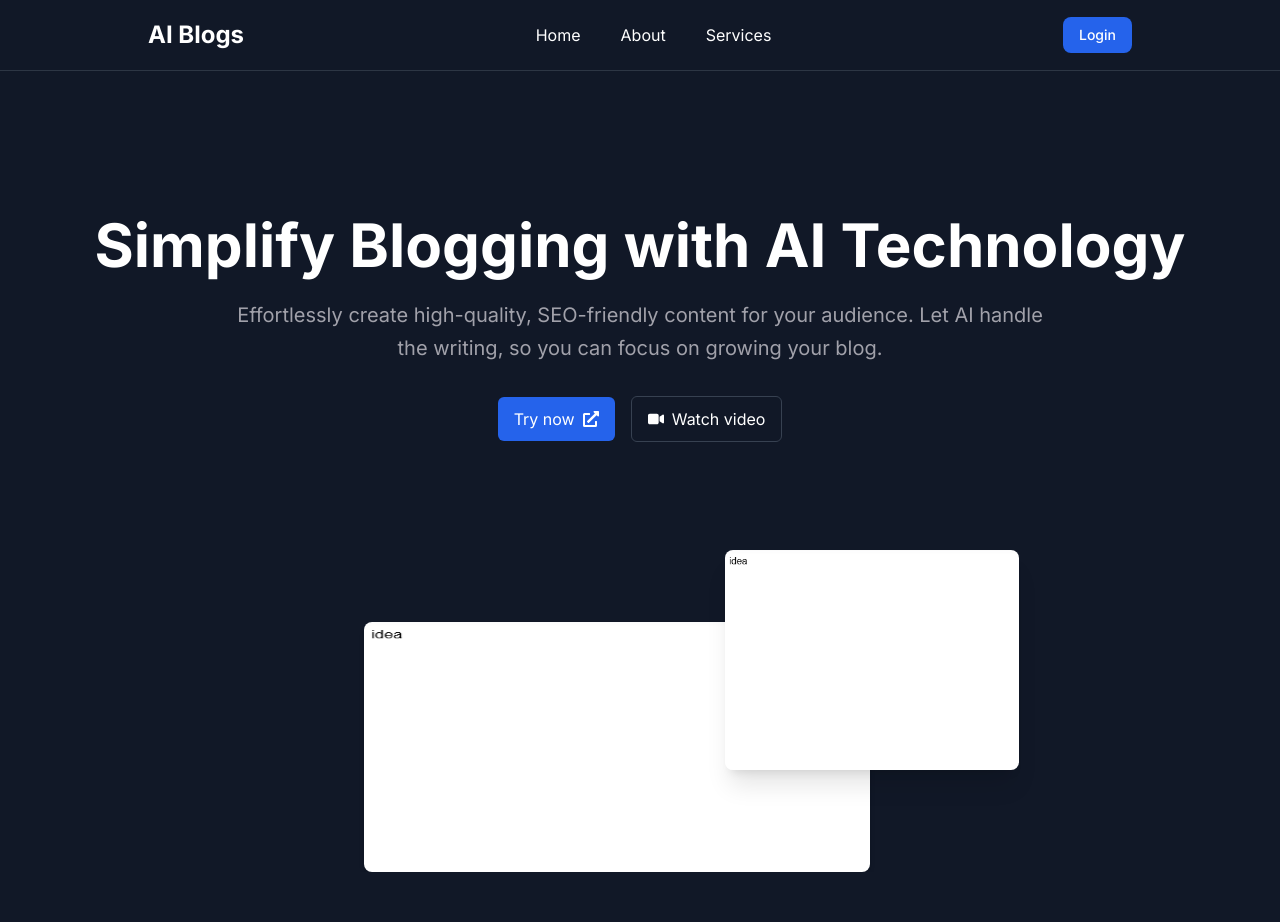
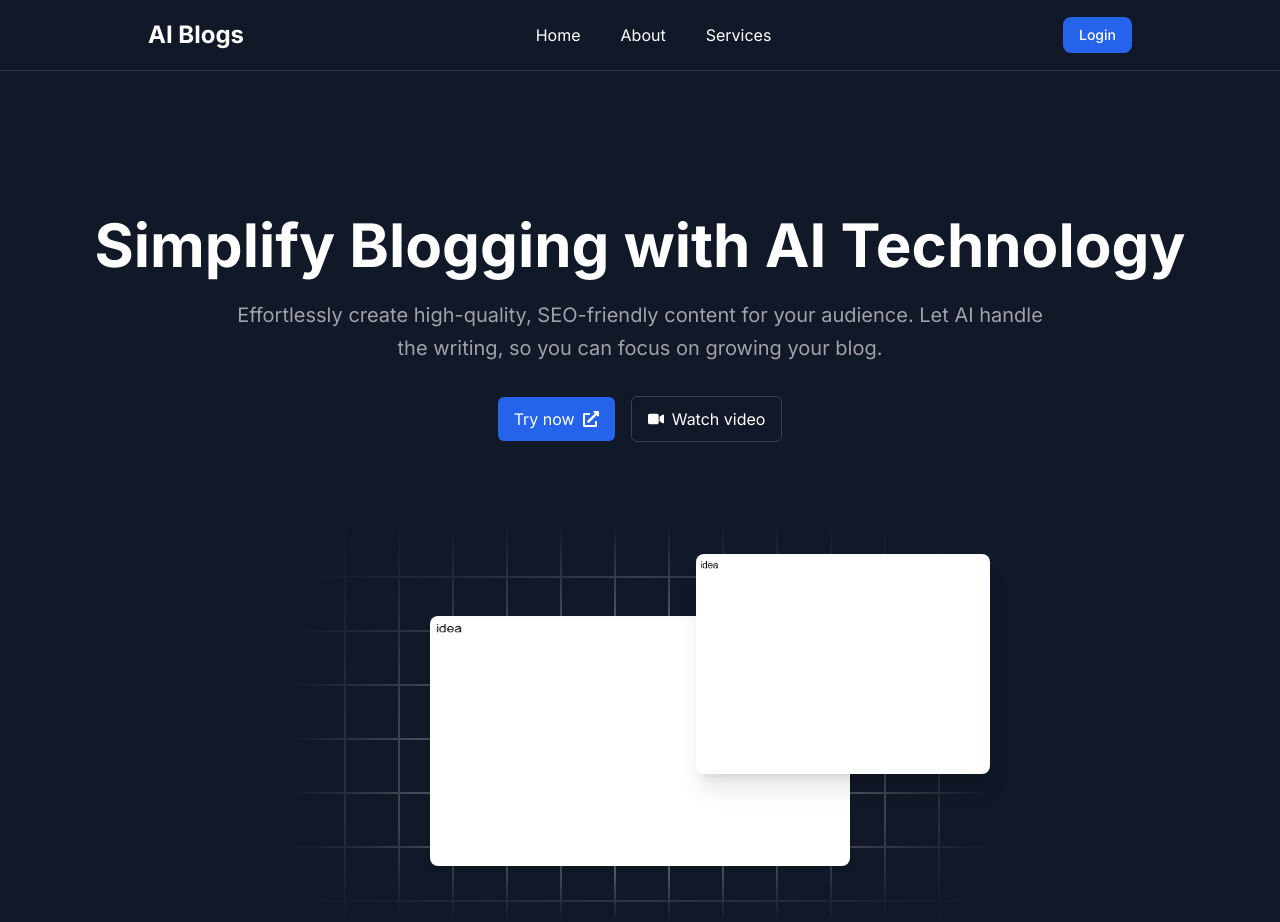
Before and after one commit to lakhan0105/ai-blogs-website, a React (Vite) app: page / in a window 1280 px wide. Before the commit the page ends 872 px from the top, so only its background shows below. Built offline with nearby package versions, Linux system fonts and the light colour scheme.

Commit message:
added patterns to the hero section

```diff
--- a/src/Pages/Landing.jsx
+++ b/src/Pages/Landing.jsx
@@ -43,16 +43,22 @@ function Landing() {
         </div>
 
         {/* IMAGES CONTAINER */}
-        <div className="w-1/2 min-h-[350px] mx-auto relative mt-20">
+        <div className="w-[700px] min-h-[400px] mx-auto relative mt-20">
+          <div className="absolute img-container w-full h-full"></div>
+          <div className="absolute bg-gradient-to-b from-gray-900 to-transparent top-0 h-[50%] w-full"></div>
+          <div className="absolute bg-gradient-to-b to-gray-900 from-transparent bottom-0 h-[25%] w-full"></div>
+          <div className="absolute bg-gradient-to-r from-gray-900 to-transparent top-0 bottom-0 left-0 w-[50%] h-full"></div>
+          <div className="absolute bg-gradient-to-l from-gray-900 to-transparent top-0 bottom-0 right-0 w-[50%] h-full"></div>
+
           <img
             src={img1}
-            className="absolute w-[80%] bottom-0 left-10 shadow-md h-[250px] rounded-lg"
+            className="absolute w-[60%] bottom-14 left-[20%] shadow-md h-[250px] rounded-lg z-100"
             alt="img1 not found"
           />
 
           <img
             src={img1}
-            className="absolute h-[220px] top-[8%] right-[-10%] rounded-lg shadow-xl"
+            className="absolute h-[220px] top-[8%] right-[-0%] rounded-lg shadow-xl z-100"
             alt=""
           />
         </div>
--- a/src/index.css
+++ b/src/index.css
@@ -10,3 +10,12 @@ body {
   background-color: rgb(17 24 39);
   color: white;
 }
+
+.img-container {
+  background-color: #111827;
+  opacity: 0.6;
+  background-image: linear-gradient(#ffffff 1.7px, transparent 1.7px),
+    linear-gradient(to right, #ffffff 1.7px, #111827 1.7px);
+  background-size: 54px 54px;
+  z-index: 10%;
+}
```
